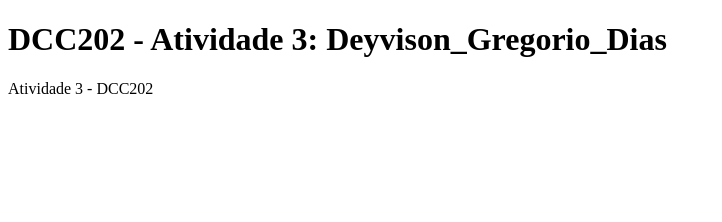
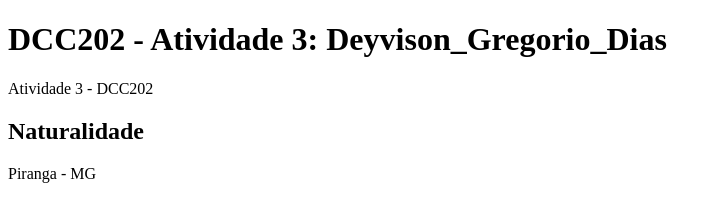
Before and after one commit to ufjf-dcc202/ufjf-dcc202-2023-3-b-atv3-deyvisongdias, a website: page index.html in a window 1280 px wide. Shown: the whole page, without its empty margins (0-722 px from the left). Drawn offline with Linux system fonts and the light colour scheme.

Commit message:
seção de título Naturalidade e parágrafo criados

```diff
--- a/index.html
+++ b/index.html
@@ -1,14 +1,21 @@
 <!DOCTYPE html>
 <html lang="pt">
+
 <head>
     <meta charset="UTF-8">
     <meta name="viewport" content="width=device-width, initial-scale=1.0">
     <title>DCC202 - Atividade 3: Deyvison_Gregorio_Dias</title>
 </head>
+
 <body>
     <main>
         <h1>DCC202 - Atividade 3: Deyvison_Gregorio_Dias</h1>
         <p>Atividade 3 - DCC202</p>
+        <section>
+            <h2>Naturalidade</h2>
+            <p>Piranga - MG</p>
+        </section>
     </main>
 </body>
+
 </html>
```
